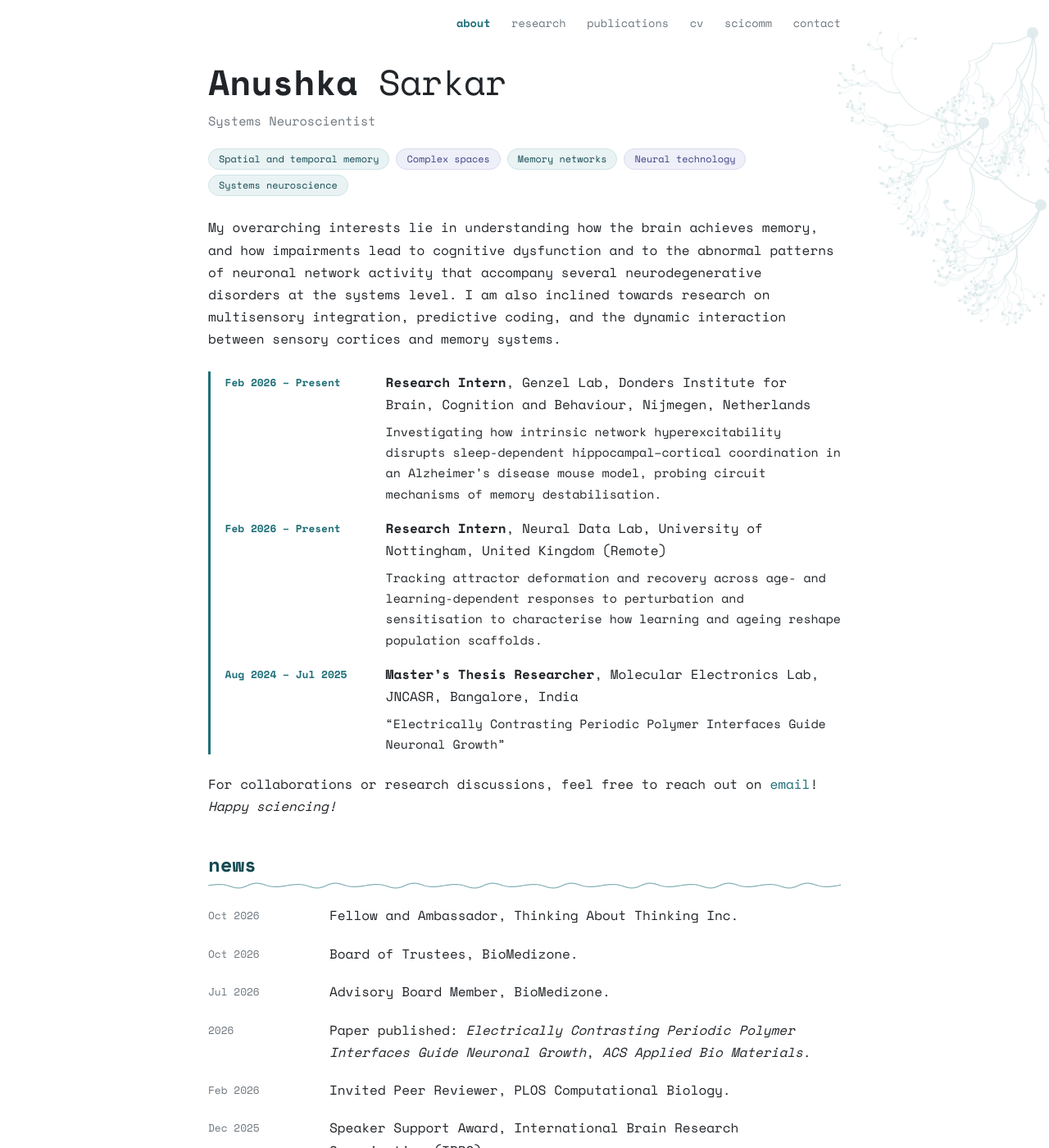
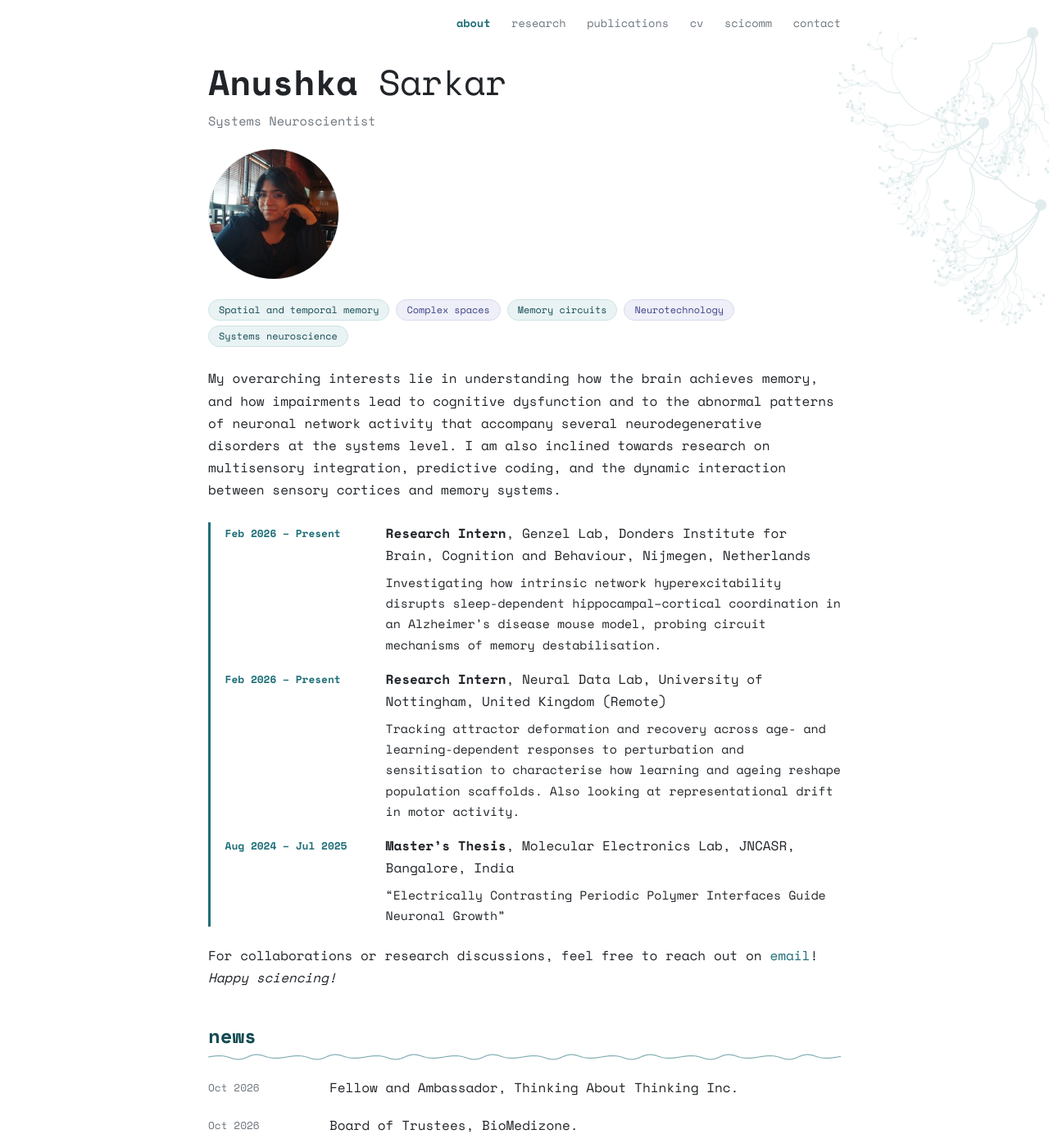
Before and after one commit to Anushkaa007/anushkaa007.github.io, a Jekyll site: the page built from index.html, in a window 1280 px wide and 1400 px high. Shown: the whole window at 82% size. Built offline with Jekyll 4.4.1, drawn with Linux system fonts in a browser that asks for light colours.

Commit message:
Revise research intern and thesis researcher entries
Updated research experience details and added new roles.

```diff
--- a/index.html
+++ b/index.html
@@ -2,11 +2,14 @@
 layout: default
 hero: true
 ---
+<figure class="figure portrait" style="margin: 0 0 1.5rem 0;">
+  <img src="{{ '/assets/img/portrait.jpg' | relative_url }}" alt="Anushka Sarkar" style="width: 160px; height: 160px; object-fit: cover; border-radius: 50%;">
+</figure>
 <ul class="tags" aria-label="Research keywords">
 <li>Spatial and temporal memory</li>
 <li>Complex spaces</li>
-<li>Memory networks</li>
-<li>Neural technology</li>
+<li>Memory circuits</li>
+<li>Neurotechnology</li>
 <li>Systems neuroscience</li>
 </ul>
 
@@ -14,8 +17,8 @@ hero: true
 
 <div class="now">
 <div class="row"><div class="when">Feb 2026 &ndash; Present</div><div class="what"><strong>Research Intern</strong>, Genzel Lab, Donders Institute for Brain, Cognition and Behaviour, Nijmegen, Netherlands<p class="lead">Investigating how intrinsic network hyperexcitability disrupts sleep-dependent hippocampal&ndash;cortical coordination in an Alzheimer&rsquo;s disease mouse model, probing circuit mechanisms of memory destabilisation.</p></div></div>
-<div class="row"><div class="when">Feb 2026 &ndash; Present</div><div class="what"><strong>Research Intern</strong>, Neural Data Lab, University of Nottingham, United Kingdom (Remote)<p class="lead">Tracking attractor deformation and recovery across age- and learning-dependent responses to perturbation and sensitisation to characterise how learning and ageing reshape population scaffolds.</p></div></div>
-<div class="row"><div class="when">Aug 2024 &ndash; Jul 2025</div><div class="what"><strong>Master&rsquo;s Thesis Researcher</strong>, Molecular Electronics Lab, JNCASR, Bangalore, India<p class="lead">&ldquo;Electrically Contrasting Periodic Polymer Interfaces Guide Neuronal Growth&rdquo;</p></div></div>
+<div class="row"><div class="when">Feb 2026 &ndash; Present</div><div class="what"><strong>Research Intern</strong>, Neural Data Lab, University of Nottingham, United Kingdom (Remote)<p class="lead">Tracking attractor deformation and recovery across age- and learning-dependent responses to perturbation and sensitisation to characterise how learning and ageing reshape population scaffolds. Also looking at representational drift in motor activity.</p></div></div>
+<div class="row"><div class="when">Aug 2024 &ndash; Jul 2025</div><div class="what"><strong>Master&rsquo;s Thesis</strong>, Molecular Electronics Lab, JNCASR, Bangalore, India<p class="lead">&ldquo;Electrically Contrasting Periodic Polymer Interfaces Guide Neuronal Growth&rdquo;</p></div></div>
 </div>
 
 <p>For collaborations or research discussions, feel free to reach out on <a href="mailto:{{ site.email }}">email</a>! <em>Happy sciencing!</em></p>
```
